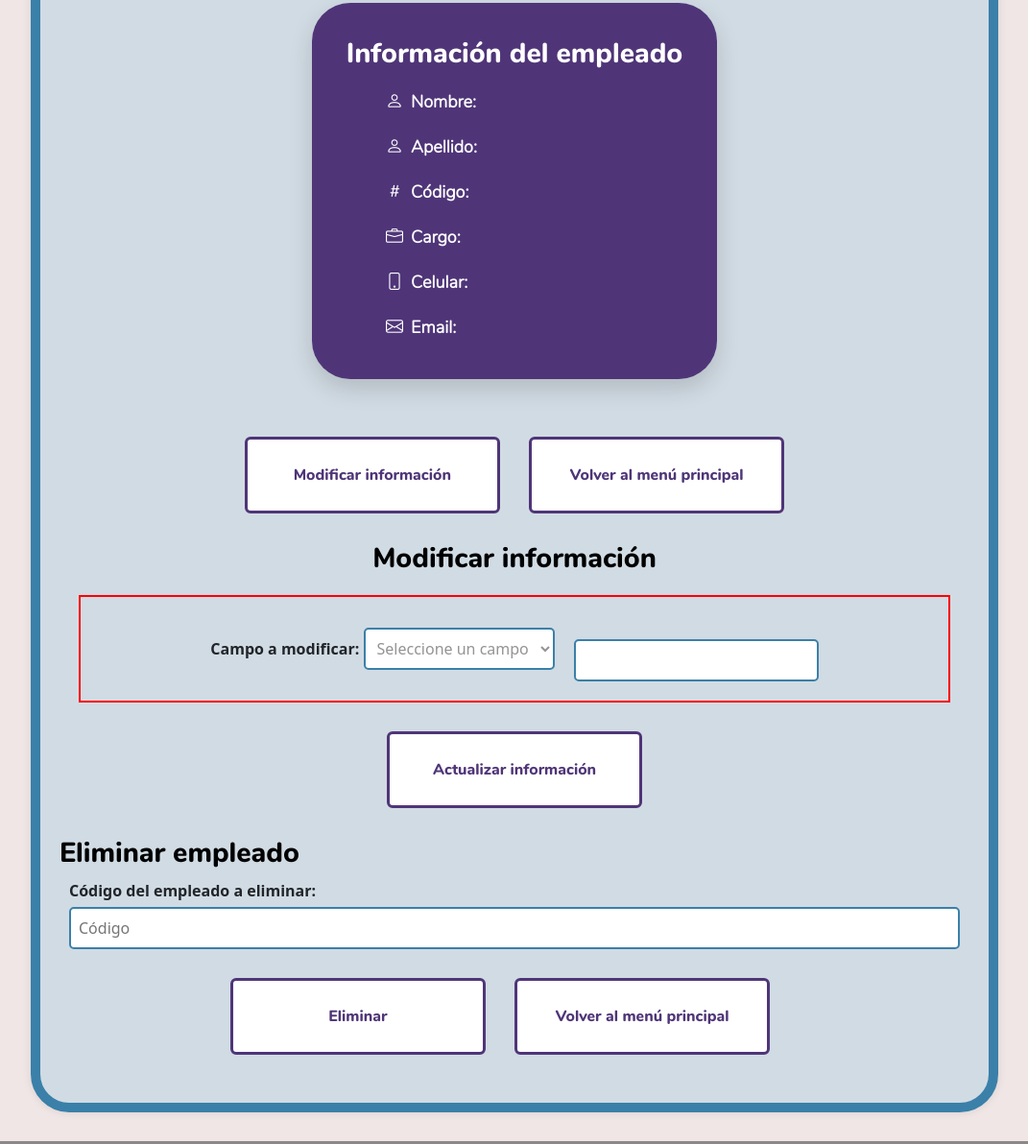
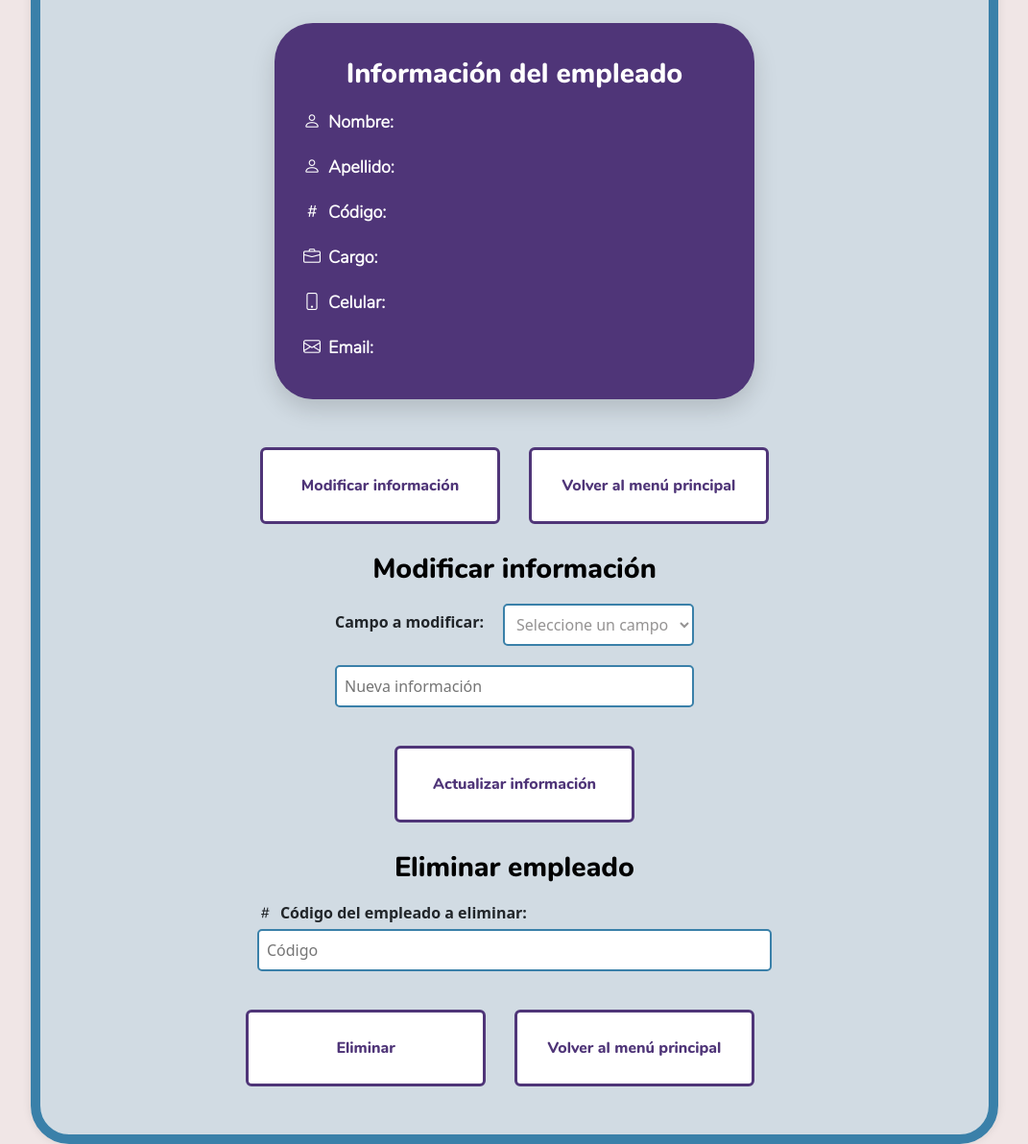
Before and after one commit to Lucia-rg/OndaSonarJS, a plain HTML site: page pages/sistema_empleados.html in a window 1280 px wide. Shown: the part 1254-2446 px from the top of the page at 96% size, without its empty margins (104-1175 px from the left). Drawn offline with nearby package versions, Linux system fonts and the light colour scheme.

Commit message:
Interfaz completa - Sistema de Gestión

```diff
--- a/pages/sistema_empleados.html
+++ b/pages/sistema_empleados.html
@@ -97,11 +97,11 @@
 
       <!-- Formulario Agregar usuario -->
 
-      <div id="registroUsuario" class="hidden ">
+      <div id="registroUsuario" class="hidden contenedor-seccion">
 
         <h2 class="text-center">Registro de empleado nuevo</h2>
 
-        <form action="">
+        <form action="" class="input-grupo">
 
           <div class="input-grupo">
 
@@ -157,11 +157,12 @@
 
           </div>
 
+        </form>
+
           <div class="boton-seccion-sistema">
             <button class="btn btn-outline-success boton-menu">Guardar empleado</button>
             <button class="btn btn-outline-success boton-menu">Volver al menú principal</button>
           </div>
-        </form>
 
         <div class="mensaje-exito" id="adicionUsuarioExitosa"></div>
 
@@ -169,14 +170,14 @@
 
       <!-- Formulario visualización de usuario -->
 
-      <div id="buscarUsuario" class="hidden">
+      <div id="buscarUsuario" class="hidden contenedor-seccion">
 
         <h2 class="text-center">Buscar empleado</h2>
 
         <!-- Búsqueda -->
         <div class="input-item">
 
-            <label for="usuarioID">Código del empleado:</label>
+          <i class="bi bi-hash"></i><label for="usuarioID">Código del empleado:</label>
           <input type="text" id="usuarioID" name="email" placeholder="Código" required>
 
           <div class="error" id="usuarioIDError"></div>
@@ -188,11 +189,13 @@
             <button class="btn btn-outline-success boton-menu">Volver al menú principal</button>
         </div>
 
+      </div>
+
       <!-- Información usuario -->
 
-          <div class="hidden contenedor-info-usuario">
+      <div id="infoUsuario"  class="hidden contenedor-seccion">
 
-            <div id="infoUsuario" class="info-usuario">
+        <div id="input-grupo infoUsuario" class="info-usuario">
           <h2 class="text-center m-3">Información del empleado</h3>
           <p><i class="bi bi-person"></i><strong>Nombre:</strong> <span id="verNombre"></span></p>
           <p><i class="bi bi-person"></i><strong>Apellido:</strong> <span id="verApellido"></span></p>
@@ -203,8 +206,6 @@
         </div>
 
 
-          </div>
-
         <div class="boton-seccion-sistema">
             <button class="btn btn-outline-success boton-menu ">Modificar información</button>
             <button class="btn btn-outline-success boton-menu ">Volver al menú principal</button>
@@ -214,12 +215,12 @@
 
       <!-- Modificar información de usuario -->
 
-      <div>
+      <div id="modificarUsuario" class="hidden contenedor-seccion">
         <h2 class="text-center">Modificar información</h3>
 
-        <div class="contenedor-modificar-info" style="border: red solid 2px;">
+        <div class="contenedor-modificar-info">
 
-          <div class="input-item">
+          <div class="input-item inputCampoEditar">
 
             <label for="campoEditarUsuario">Campo a modificar:</label>
             <select name="campoEditarUsuario" id="campoEditarUsuario" class="campoEditarUsuario" required>
@@ -233,9 +234,8 @@
 
           </div>
 
-          <div class="input-item">
-            <label for="valorCampoEditar"></label>
-            <input type="text" name="valorCampoEditar" id="valorCampoEditar" required>
+          <div class="input-item valorCampoEditar">
+            <input type="text" name="valorCampoEditar" id="valorCampoEditar" placeholder="Nueva información" required>
 
             <div class="error" id="valorCampoEditarError"></div>
           </div>
@@ -255,12 +255,12 @@
 
       <!-- Eliminar usuario -->
 
-      <div id="eliminarUsuario" class="hidden">
-        <h2>Eliminar empleado</h2>
+      <div id="eliminarUsuario" class="hidden contenedor-seccion" >
+        <h2 class="text-center">Eliminar empleado</h2>
 
         <div class="input-item">
 
-          <label for="eliminarUsuarioID">Código del empleado a eliminar:</label>
+          <i class="bi bi-hash"></i><label for="eliminarUsuarioID">Código del empleado a eliminar:</label>
           <input type="text" id="eliminarUsuarioID" name="eliminarUsuarioID" placeholder="Código" required>
 
           <div class="error" id="eliminarUsuarioIDError"></div>
@@ -276,8 +276,6 @@
       </div>
 
     </div>
-
-
 
   </main>
 
--- a/styles/_mixins.scss
+++ b/styles/_mixins.scss
@@ -6,6 +6,12 @@
     align-items: $align-items;
 }
 
+@mixin container-center-flex ($direction, $wrap) {
+    display: flex;
+    flex-flow: $direction $wrap;
+    justify-content: center;
+    align-items: center;
+}
 
 @mixin content-center {
     justify-content: center;
--- a/styles/style-pages/_header.scss
+++ b/styles/style-pages/_header.scss
@@ -41,11 +41,11 @@
 // Menú desplegable
 .dropdown-item {
     background-color: #fff !important;
+    padding: 10px !important;
 }
 
 .dropdown-menu {
     border: v.$gris solid 2px !important;
-    padding: 5px;
 
     @include m.media-max (1200px) {
         max-width: fit-content;
--- a/styles/style-pages/_sistema-empleados.scss
+++ b/styles/style-pages/_sistema-empleados.scss
@@ -11,7 +11,6 @@ $color-formulario: rgba(255, 255, 255, 0.4);
 }
 
 .contenedor-sistema {
-
     background-color: v.$azulOp;
     border: v.$azul solid 10px;
     border-radius: 40px;
@@ -28,6 +27,15 @@ $color-formulario: rgba(255, 255, 255, 0.4);
         width: 90%;
         padding: 10px;
     }
+}
+
+.contenedor-seccion {
+    @include m.flex (column, wrap, center, center);
+    align-items: center;
+    width: 100%;
+    margin: 0 !important;
+    padding: 0 !important;
+    box-sizing: border-box;
 }
 
 .menu-sistema {
@@ -82,20 +90,23 @@ $color-formulario: rgba(255, 255, 255, 0.4);
 
 .boton-seccion-sistema {
     @include m.flex (row, nowrap, center, center);
+    width: 90%;
     padding: 10px;
     margin: 20px;
     gap: 30px;
 
-    @include m.media-max(740px) {
+    @include m.media-max(750px) {
         @include m.flex (column, nowrap, center, center);
         width: 90%;
+        gap: 10px;
     }
 }
 
 // Registro nuevo empleado
 
 .input-grupo {
-    margin: 15px;
+    width: 100%;
+    margin: 0 !important;
 }
 
 label {
@@ -171,15 +182,9 @@ select {
 
 }
 
+// Registro usuario
+
 // Información usuario
-
-.contenedor-info-usuario {
-
-    @include m.flex (column, nowrap, center, center);
-    padding: 10px;
-    margin: 20px;
-
-}
 
 .info-usuario {
     @include m.content-center;
@@ -188,7 +193,9 @@ select {
     margin: 20px;
     padding: 20px;
     box-shadow: 0 10px 25px rgba(0, 0, 0, 0.15);
-    width: fit-content;
+    width: 500px;
+    overflow-wrap: break-word;
+    text-align: justify;
 
     h2{
         color: v.$blanco !important;
@@ -197,7 +204,7 @@ select {
 
     p {
         color: v.$blanco !important;
-        padding-left: 15% !important;
+        padding-left: 10px !important;
         margin-bottom: 20px !important;
 
         i {
@@ -206,23 +213,57 @@ select {
 
     }
 
-
     &:hover {
         transform: scale(1.02);
         transition: all 0.3s ease;
     }
+
+    @include m.media-max(970px) {
+        width: 80%;
+    }
+
+    @include m.media-max(740px) {
+        width: 90%;
+    }
+}
+
+// Buscar usuario
+.contenedor-buscar-usuario {
+    @include m.container-center-flex (column, nowrap);
 }
 
 // Modificar información de usuario
 
 .contenedor-modificar-info {
-
-    @include m.flex (row, nowrap, center, center);
-    padding: 10px;
-    margin: 20px;
-
+    @include m.flex (column, wrap, center, center);
 }
 
 .campoEditarUsuario {
     width: fit-content;
+    margin-left: 10px;
+
+
+    @include m.media-max(575px) {
+        width: 100%;
+        margin-left: 0;
+    }
 }
+
+.valorCampoEditar {
+    width: 100%;
+    padding: 0;
+    margin-left: 0;
+
+}
+
+.inputCampoEditar {
+    @include m.flex (row, wrap, space-between, center);
+    width: 100%;
+    padding: 0;
+    margin-left: 0;
+
+    @include m.media-max(575px) {
+        @include m.flex (row, wrap, space-between, start);
+    }
+
+}
```
Also changed, not shown: styles/style.css, 1 other file. Lines whose indentation alone changed are shown as unchanged.
